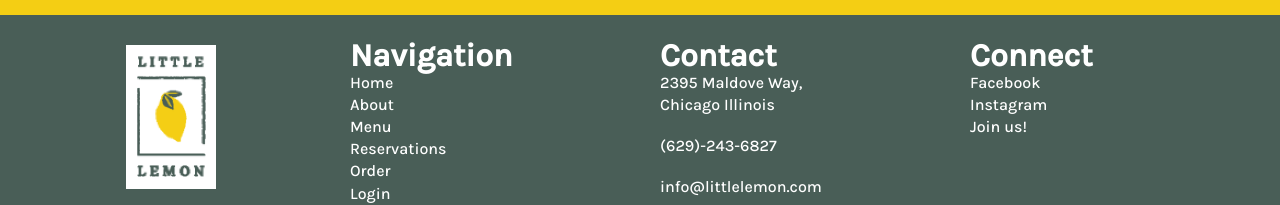
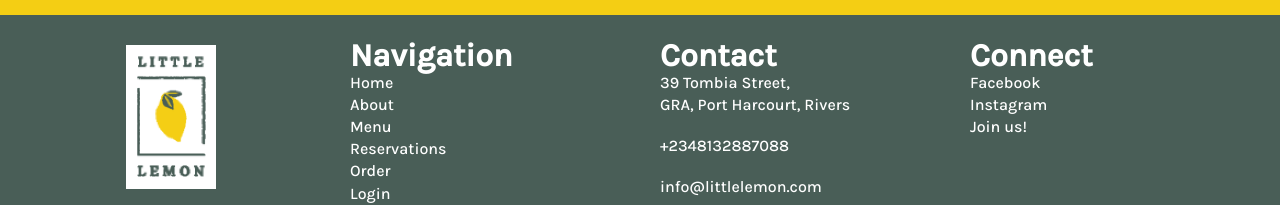
Before and after one commit to Zeelgabriels/meta-little_lemon_restaurant, a React (Create React App) app: page / in a window 1280 px wide. Shown: the part 2097-2302 px from the top of the page. Built offline with nearby package versions, Linux system fonts and the light colour scheme; a web font is replaced by a local one.

Commit message:
Adding little lemon capstone project to GitHub repo

```diff
--- a/src/components/Footer.js
+++ b/src/components/Footer.js
@@ -30,10 +30,10 @@ export default function Footer() {
         <li>
           <h1 className="footer-header">Contact</h1>
           <ul className="footer-links">
-            <li>2395 Maldove Way,</li>
-            <li>Chicago Illinois</li>
+            <li>39 Tombia Street,</li>
+            <li>GRA, Port Harcourt, Rivers</li>
             <br></br>
-            <li>(629)-243-6827</li>
+            <li>+2348132887088</li>
             <br></br>
             <a
               href="mailto: info@littlelemon.com"
```
